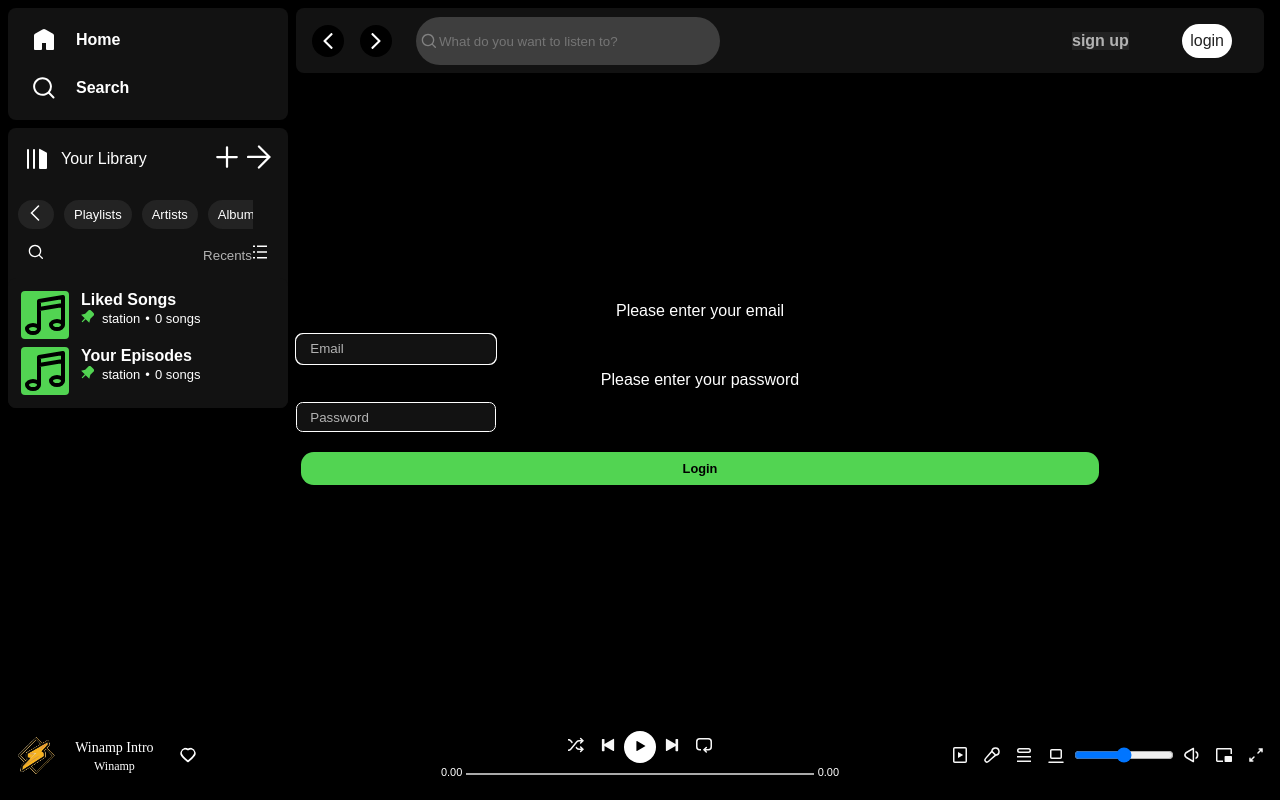
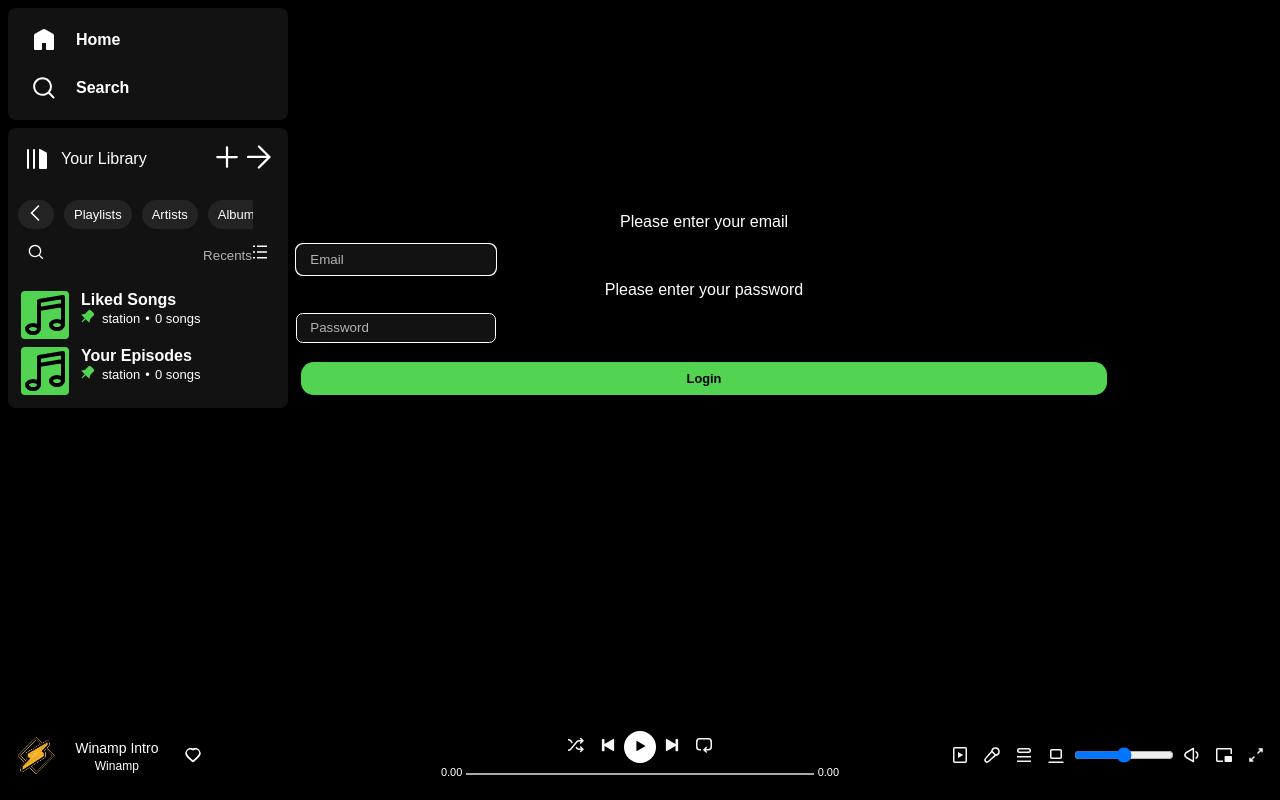
Before and after one commit to P4t4m8n/spotify, a React (Vite) app: page /login in a window 1280 px wide. Built offline with nearby package versions, Linux system fonts and the light colour scheme.

Commit message:
Fix layout and add the RightSidebar toggle

```diff
--- a/src/App.jsx
+++ b/src/App.jsx
@@ -1,6 +1,7 @@
 
 import { Route, Routes, BrowserRouter as Router } from 'react-router-dom'
-import { AppHeader } from './cmps/Header/AppHeader.jsx'
+import { useSelector } from 'react-redux'
+// import { AppHeader } from './cmps/Header/AppHeader.jsx'
 import { Player } from './cmps/Footer/Player.jsx'
 import { StationIndex } from './pages/StationIndex.jsx'
 import { StationDetails } from './pages/StationDetails.jsx'
@@ -18,12 +19,15 @@ import '../src/styles/main.scss'
 
 export function App() {
 
+  const isOpen = useSelector(storeState => storeState.appMoudle.isOpen);
+  const expandedClass = isOpen ? 'expanded' : '';
+
   return (
-    <div className="main-container">
+    <div className={`main-container ${expandedClass}`}>
       <Router>
 
-        <AppHeader />
         <LeftSidebar />
+        {/* <AppHeader /> */}
         <Routes>
           <Route path="/" element={<StationIndex />} />
           <Route path="/:stationId" element={<StationDetails />} />
--- a/src/cmps/RightSidebar/RightSidebar.jsx
+++ b/src/cmps/RightSidebar/RightSidebar.jsx
@@ -6,16 +6,20 @@ export function RightSidebar() {
 
     const song = useSelector(storeState => storeState.songMoudle.currSong)
     const isOpen = useSelector(storeState => storeState.appMoudle.isOpen)
-    const width = isOpen ? '400px' : '0px'
+    const width = isOpen ? '300px' : '0px'
+    const hiddenClass = isOpen ? '' : 'hidden'
+
 
 
     // console.log('Render-right side bar')
     return (
-        <div className="right-sidebar" style={{ width: width }}>
+        <div className={`right-sidebar ${hiddenClass}`} style={{ width: width }}>
+
             <div className="flex">
                 <h3>Station(playlist) Title</h3>
                 <button>❎</button>
             </div>
+
             <img src="src\assets\img\forward_ohmney.svg"></img>
             <div>
                 <div>
--- a/src/footer.css
+++ b/src/footer.css
@@ -1,6 +1,6 @@
-.main-container {
+/* .main-container {
     display: grid;
     grid-template-columns: 30% 70% 0%;
     grid-template-rows: auto 72px;
     height: 10px !important;
-}
+} */
--- a/src/pages/StationIndex.jsx
+++ b/src/pages/StationIndex.jsx
@@ -36,21 +36,20 @@ export function StationIndex() {
 
     return (
         <div className="main-content">
+            <AppHeader />
 
 
             <ul className="main-hero" >
-                <li><img src="src\assets\img\asset 53.jpeg"></img><p>Daily Mix 1</p><button><img className="icon-16" src={`src/assets/img/play.svg`}></img></button>                    </li>
-                <li><img src="src\assets\img\asset 53.jpeg"></img><p>Daily Mix 2</p><button><img className="icon-16" src={`src/assets/img/play.svg`}></img></button>                    </li>
-                <li><img src="src\assets\img\asset 53.jpeg"></img><p>Daily Mix 3</p><button><img className="icon-16" src={`src/assets/img/play.svg`}></img></button>                    </li>
-                <li><img src="src\assets\img\asset 53.jpeg"></img><p>Daily Mix 4</p><button><img className="icon-16" src={`src/assets/img/play.svg`}></img></button>                    </li>
-                <li><img src="src\assets\img\asset 53.jpeg"></img><p>Daily Mix 5</p><button><img className="icon-16" src={`src/assets/img/play.svg`}></img></button>                    </li>
-                <li><img src="src\assets\img\asset 53.jpeg"></img><p>Daily Mix 6</p><button><img className="icon-16" src={`src/assets/img/play.svg`}></img></button>                    </li>
-
+                <li><img src="src\assets\img\asset 53.jpeg"></img><p>Daily Mix 1</p><button><img className="icon-16" src={`src/assets/img/play.svg`}></img></button></li>
+                <li><img src="src\assets\img\asset 53.jpeg"></img><p>Daily Mix 2</p><button><img className="icon-16" src={`src/assets/img/play.svg`}></img></button></li>
+                <li><img src="src\assets\img\asset 53.jpeg"></img><p>Daily Mix 3</p><button><img className="icon-16" src={`src/assets/img/play.svg`}></img></button></li>
+                <li><img src="src\assets\img\asset 53.jpeg"></img><p>Daily Mix 4</p><button><img className="icon-16" src={`src/assets/img/play.svg`}></img></button></li>
+                <li><img src="src\assets\img\asset 53.jpeg"></img><p>Daily Mix 5</p><button><img className="icon-16" src={`src/assets/img/play.svg`}></img></button></li>
+                <li><img src="src\assets\img\asset 53.jpeg"></img><p>Daily Mix 6</p><button><img className="icon-16" src={`src/assets/img/play.svg`}></img></button></li>
             </ul>
 
 
             {
-
                 topics.current.map((subHeading, idx) => {
                     {
                         const stationsFilterd = stations.filter(station => station.subHeading === subHeading)
--- a/src/styles/basics/_helpers.scss
+++ b/src/styles/basics/_helpers.scss
@@ -56,7 +56,11 @@
     }
 }
 
-// Block helpers
+// display helpers
+
+.hidden {
+    display: none;
+}
 
 .block {
     display: block;
--- a/src/styles/basics/_layout.scss
+++ b/src/styles/basics/_layout.scss
@@ -1,22 +1,25 @@
 .main-container {
+    // padding: 8px 8px 0 8px;
     padding: $panel-gap;
 
     display: grid;
-    grid-template-columns: minmax(280px, auto) minmax(400px, 1fr) 0;
-    grid-template-rows: 1fr auto 1fr;
+    grid-template-columns: minmax(280px, auto) minmax(400px, 1fr);
+    grid-template-rows: auto 1fr;
     grid-template-areas:
-        "left-sidebar header extra"
-        "left-sidebar main extra"
-        "player player player";
+        "left-sidebar main"
+        "player player";
     gap: $panel-gap;
     height: 100vh;
     overflow: hidden;
 
+    ::-webkit-scrollbar {
+        display: none;
+    }
+
     &.expanded {
         grid-template-columns: $sidebar-width 1fr $expanded-sidebar-width; // Adjusted
         grid-template-areas:
-            "left-sidebar header extra"
-            "left-sidebar main extra"
+            "left-sidebar main right-sidebar"
             "player player player";
     }
 }
@@ -32,6 +35,12 @@
 
 }
 
+.right-sidebar {
+    grid-area: right-sidebar;
+    color: pink;
+}
+
+
 .search-page {
     grid-area: main;
 }
--- a/src/styles/basics/layout.css
+++ b/src/styles/basics/layout.css
@@ -1,39 +1,44 @@
-.main-container {
+/* .main-container {
     display: grid;
     grid-template-columns: 20% 80% auto;
     grid-template-rows: 4rem 100% 72px;
-    height: 100vh ;
+    height: 100vh;
 
-}
+} */
 
-.app-header{
+/* .app-header {
     grid-area: 1/2/2/3;
-}
+} */
+
+/*
 .main-content {
     grid-area: 2/2/3/3;
-    height: 100% ;
+    height: 100%;
 
-}
+} */
 
-.left-sidebar {
+/* .left-sidebar {
     grid-area: 1/1/3/2 !important;
-}
-.right-sidebar{
+} */
+
+/* .right-sidebar {
     grid-area: 1/3/3/4;
-}
+} */
 
-.app-footer {
+/* .app-footer {
     grid-area: 3/1/4/4 !important;
-}
+} */
 
-.main-content {
+/* .main-content {
     display: flex;
     flex-direction: column;
     overflow: hidden;
 
+
 }
+
 
 .main-content>* {
     width: 100%;
     display: flex;
-}
+} */
--- a/src/styles/cmps/AppFooter.scss
+++ b/src/styles/cmps/AppFooter.scss
@@ -190,9 +190,9 @@
 .app-footer {
   grid-area: player;
   background-color: #000;
-  display: grid !important;
-  grid-template-columns: repeat(3, 1fr) !important;
-  grid-template-rows: 72px !important;
+  display: grid;
+  grid-template-columns: repeat(3, 1fr);
+  grid-template-rows: 72px;
   justify-content: space-between;
   justify-items: center;
   align-self: end;
@@ -218,7 +218,7 @@
 }
 
 .playing-card-info {
-  font-family: cir;
+  font-family: Montserrat, sans-serif;
   align-self: center;
   padding-inline: 0.7rem;
   height: 32px;
--- a/src/styles/cmps/RightSideBar.scss
+++ b/src/styles/cmps/RightSideBar.scss
@@ -1,8 +1,12 @@
 .right-sidebar {
-    grid-area: extra;
-    display: none;
+    // display: none;
+    overflow-y: scroll;
+    background-color: $clr7;
+    padding: 0 12px;
+    margin-block-end: $panel-gap;
+    border-radius: $panel-gap;
+}
 
-    .main-container.expanded & {
-        display: block;
-    }
+.main-container .expanded {
+    display: inline;
 }
--- a/src/styles/cmps/leftsidebar.css
+++ b/src/styles/cmps/leftsidebar.css
@@ -1,33 +1,35 @@
-.left-sidebar {
+/* .left-sidebar {
     display: flex;
     flex-direction: column;
     font-family: Monstserrat;
     font-weight: bold;
+} */
+
+/* .side-bar-header {
+    height: 7rem;
+    /* padding: 8px 12px;
 }
 
-.side-bar-header {
-    height: 7rem;
-    /* padding: 8px 12px; */
-}
+*/
 
-.side-bar-header li {
-    /* padding: 4px 12px; */
+/* .side-bar-header li {
+    padding: 4px 12px;
     height: 40px;
     display: flex;
     justify-content: space-between;
     align-items: center
-}
+} */
 
-.side-bar-header li img {
+/* .side-bar-header li img {
     height: 1.3rem;
     width: 1.3rem;
     filter: invert(100%) sepia(0%) saturate(0%) hue-rotate(292deg) brightness(115%) contrast(94%);
-}
+} */
 
-.side-bar-header li span {
+/* .side-bar-header li span {
     font-size: 1rem;
     font-weight: 700;
     height: 2.2rem;
     width: 2.2rem !important;
 
-}
+} */
```
